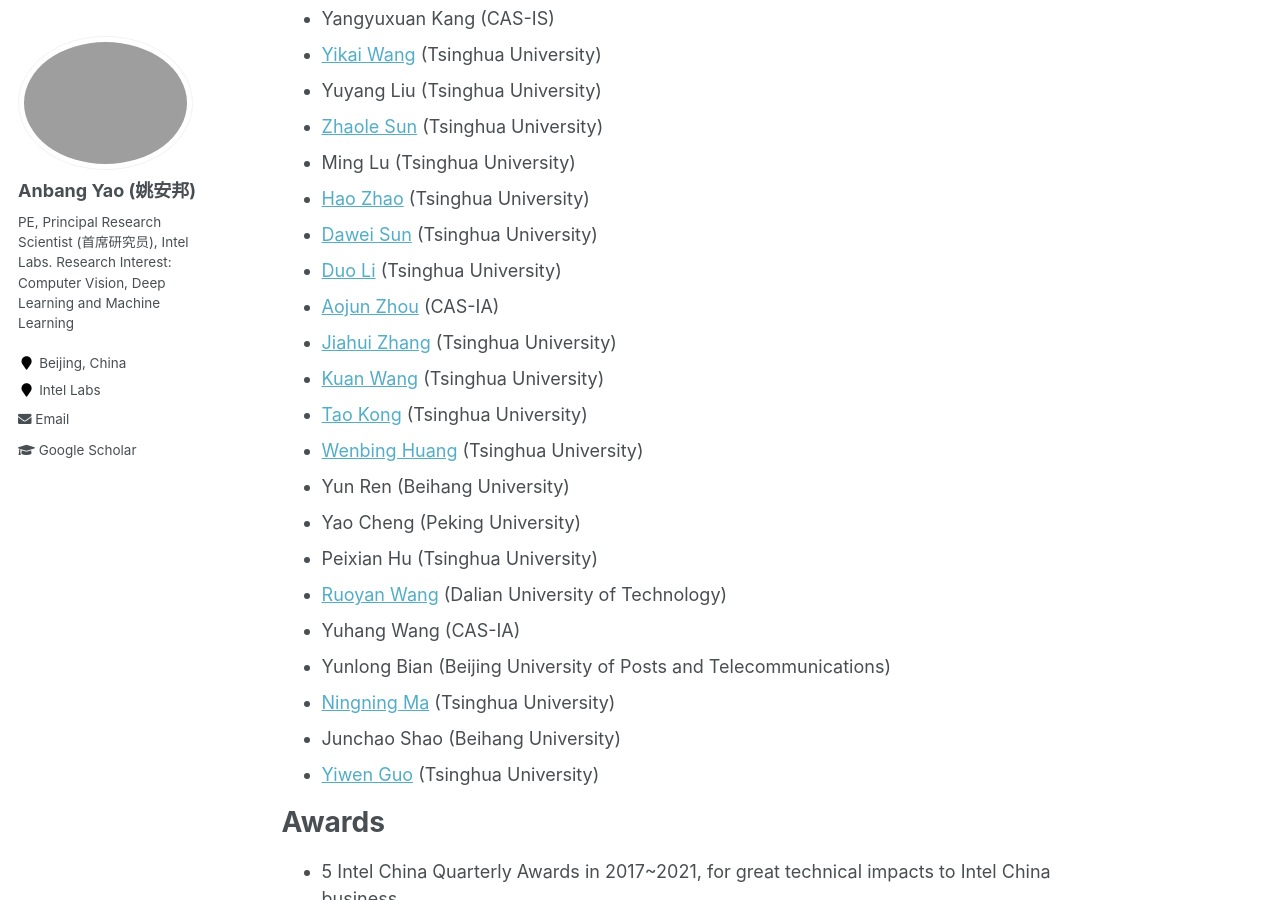
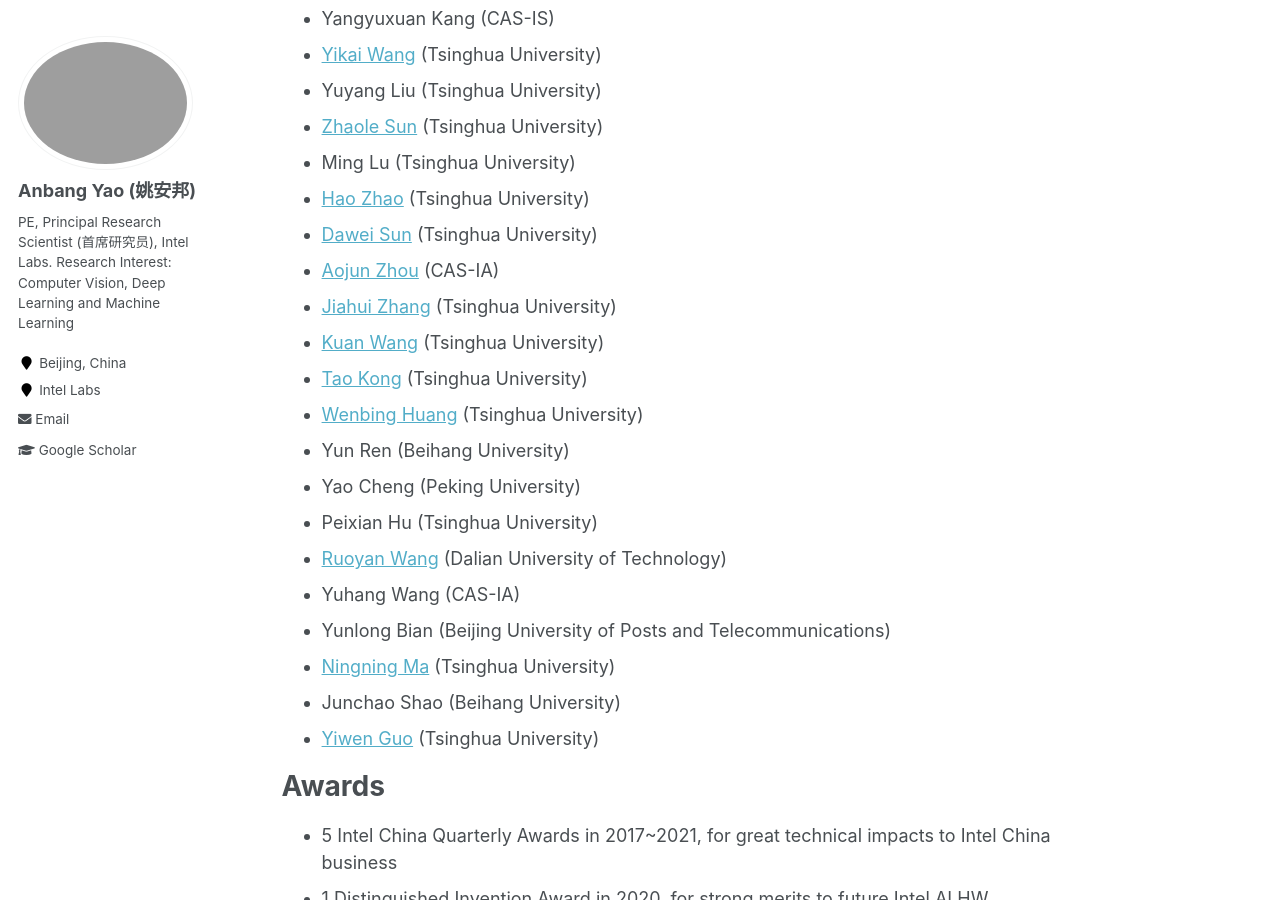
Before and after one commit to YaoAnbang/YaoAnbang.github.io, a Jekyll site: the page built from _pages/about.md, in a window 1280 px wide and 900 px high, scrolled down 6539 px. Built offline with Jekyll 4.4.1, drawn with Linux system fonts in a browser that asks for light colours.

Commit message:
Update about.md

```diff
--- a/_pages/about.md
+++ b/_pages/about.md
@@ -114,8 +114,7 @@ Current and Previous Interns
 + [Zhaole Sun](https://scholar.google.com/citations?user=onTsdhYAAAAJ&hl=en) (Tsinghua University) <!--+ Lujun Li (CAS-IA)-->
 + Ming Lu (Tsinghua University)
 + [Hao Zhao](https://scholar.google.com/citations?user=ygQznUQAAAAJ&hl=zh-CN) (Tsinghua University)
-+ [Dawei Sun](https://scholar.google.com/citations?user=JwuiGckAAAAJ&hl=zh-CN) (Tsinghua University)
-+ [Duo Li](https://scholar.google.com/citations?user=sUNEzWkAAAAJ&hl=zh-CN) (Tsinghua University)
++ [Dawei Sun](https://scholar.google.com/citations?user=JwuiGckAAAAJ&hl=zh-CN) (Tsinghua University)<!---+ [Duo Li](https://scholar.google.com/citations?user=sUNEzWkAAAAJ&hl=zh-CN) (Tsinghua University)-->
 + [Aojun Zhou](https://scholar.google.com/citations?user=cC8lXi8AAAAJ&hl=zh-CN) (CAS-IA)
 + [Jiahui Zhang](https://scholar.google.com/citations?user=l8YDfhgAAAAJ&hl=en) (Tsinghua University)
 + [Kuan Wang](https://scholar.google.com/citations?user=sGtYJngAAAAJ&hl=en) (Tsinghua University)
```
